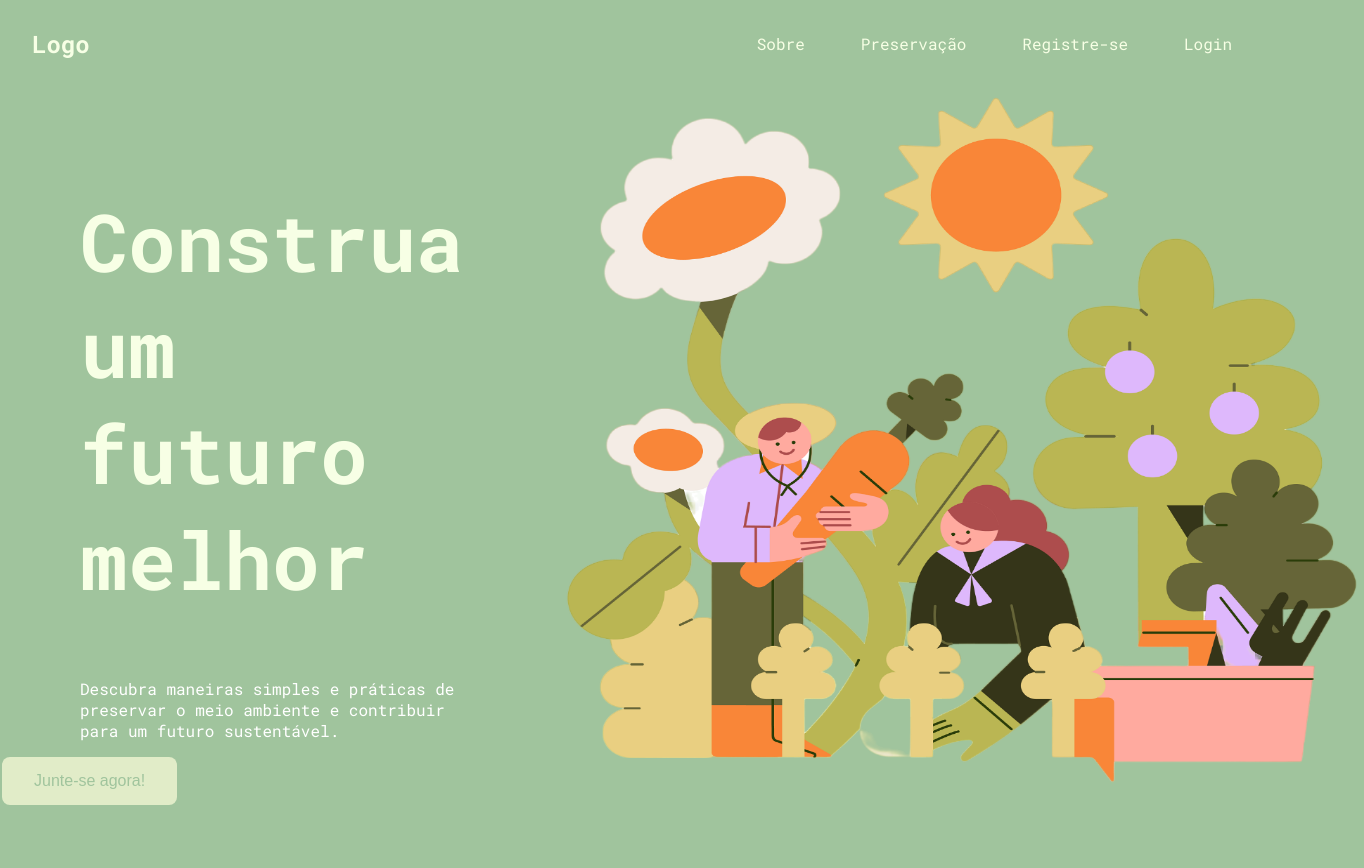
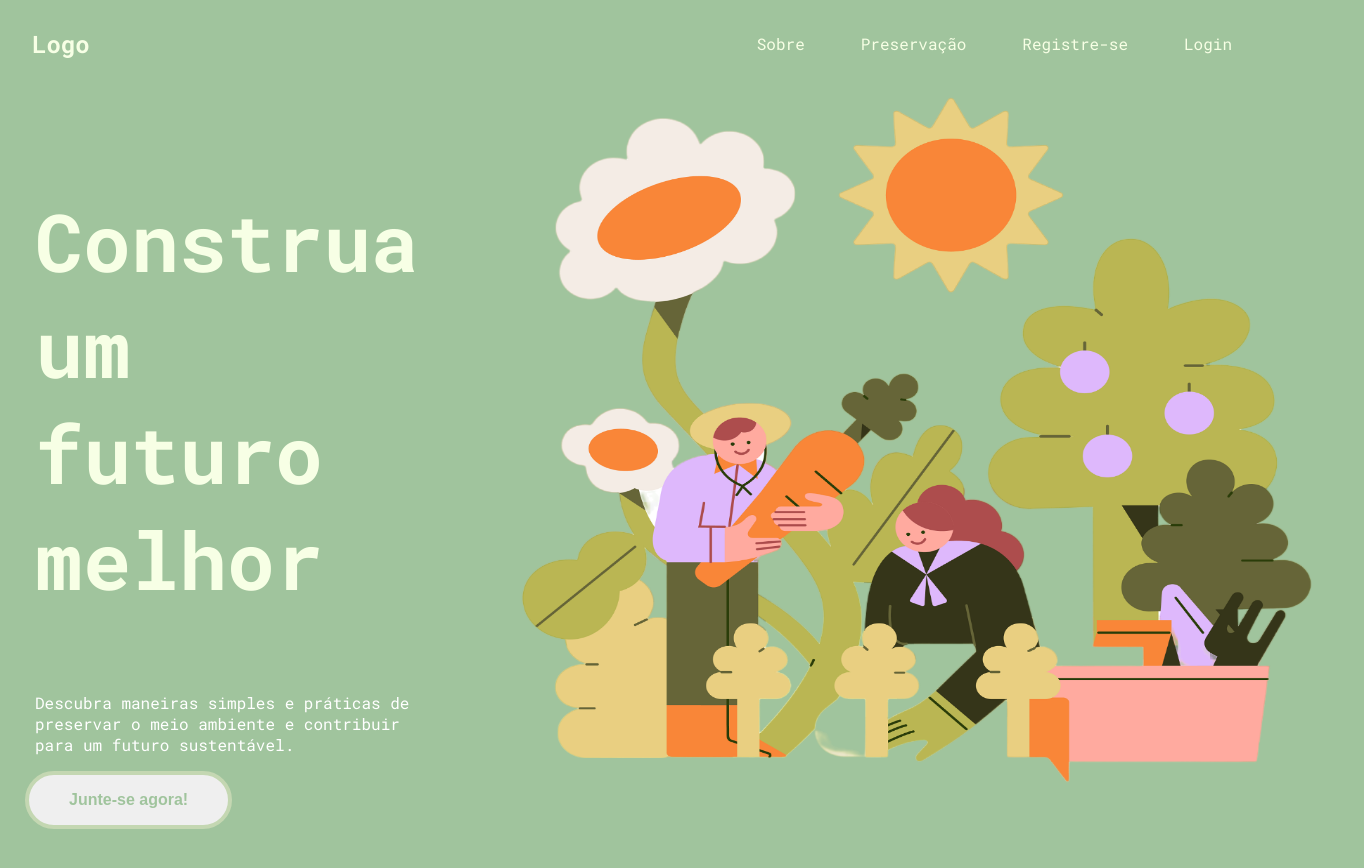
Before and after one commit to RossiGu/LandingPage, a React (Create React App) app in the folder landingpage/: page / in a window 1280 px wide. Shown: the top 868 px of the page, 1364 px wide, since content can reach past the window. Built offline with nearby package versions, Linux system fonts and the light colour scheme.

Commit message:
LadingPageFacul

```diff
--- a/landingpage/src/pages/Home/Home.css
+++ b/landingpage/src/pages/Home/Home.css
@@ -1,5 +1,6 @@
 .home {
     display: flex;
+    margin-left: 25px;
 }
 
 .content, .contentImage {
@@ -16,32 +17,39 @@
 
 .content h2 {
     margin-top: 100px;
-    margin-left: 80px;
+    margin-left: 10px;
     font-size: 80px;
     color: #f7ffe5;
 }
 
 .content p {
-    margin-top: 50px;
-    margin-left: 80px;
+    margin-top: 80px;
+    margin-left: 10px;
     color: #ffffff;
 }
 
 .content button {
-    background-color: #E1ECC8;
-    border: none;
+    display: inline-flex;
+    border: 0.25em solid #C4D7B2;
+    border-radius: 2em;
+    box-sizing: border-box;
     color: #A0C49D;
-    padding: 15px 32px;
+    cursor: pointer;
+    font-size: 16px;
+    font-weight: 600;
+    padding: 1em 2.5em;
     text-align: center;
-    text-decoration: none;
-    display: flex;
-    font-size: 16px;
-    margin: 4px 2px;
-    cursor: pointer;
-    border-radius: 8px;
-    justify-content: center;
-  }
+    transition: all 300ms cubic-bezier(.23, 1, 0.32, 1);
+}
 
 .content button:hover {
-    background-color: #C4D7B2;
+    color: #F7FFE5;
+    background-color: #A0C49D;
+    box-shadow: rgba(0, 0, 0, 0.5) 0 10px 20px;
+    transform: translateY(-2px);
 }
+
+.content button:active {
+    box-shadow: none;
+    transform: translateY(0);
+}
```
